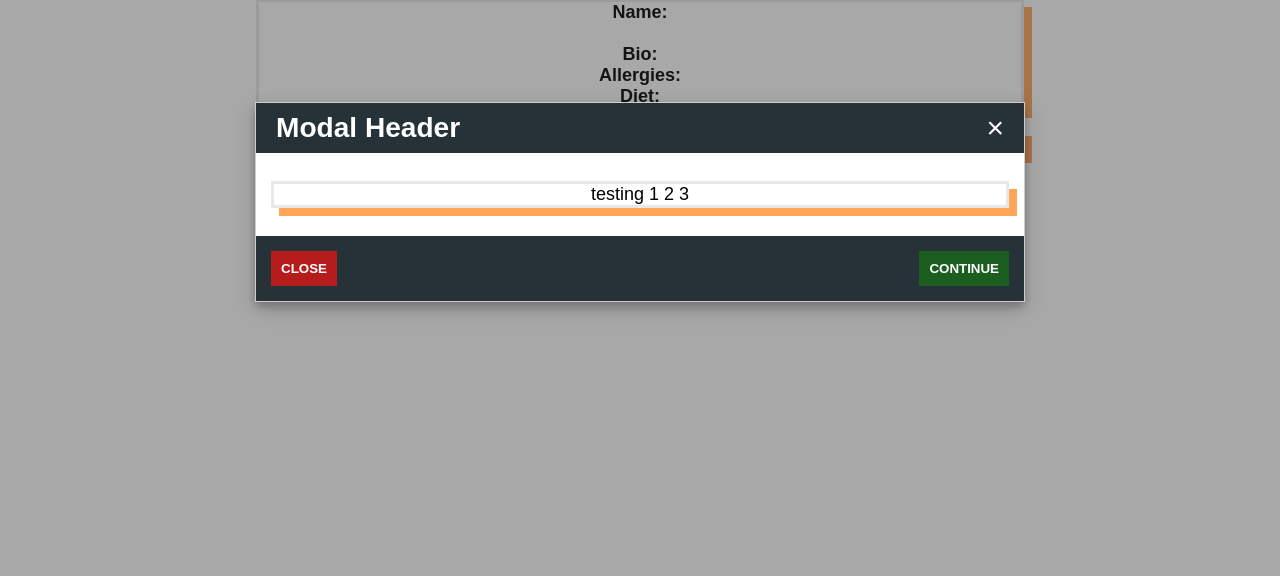
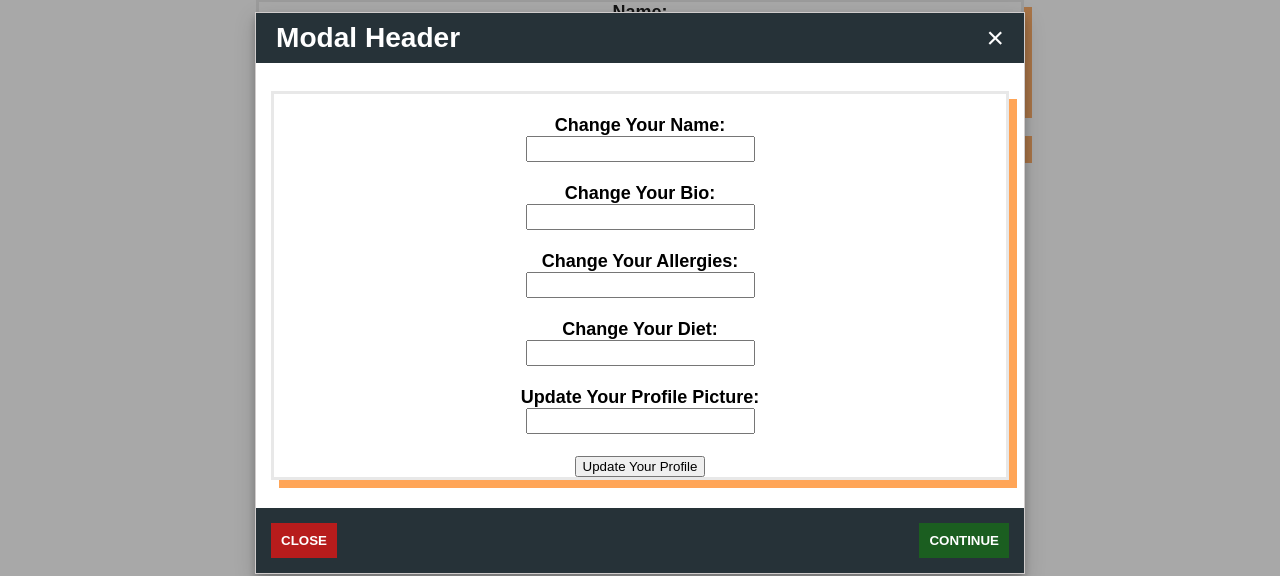
Before and after one commit to pirainogi/gobble-client, a React (Create React App) app: page /profile in a window 1280 px wide. Both pictures are taken after a click on the button "edit ur profile". Shown: the part 147-723 px from the top of the page. Built offline with nearby package versions, Linux system fonts and the light colour scheme; no server answers.

Commit message:
add state to user pg for update fn

```diff
--- a/src/App.js
+++ b/src/App.js
@@ -141,6 +141,10 @@ class App extends Component {
     })
   }
 
+  updateCurrentUser = (response) => {
+    console.log(response);
+  }
+
   grabRecipeForEvent = (recipe) => {
     console.log(recipe);
     this.setState({
--- a/src/components/UserInfo.js
+++ b/src/components/UserInfo.js
@@ -9,8 +9,25 @@ class UserInfo extends Component {
     super();
 
     this.state = {
-      isShowing: false
+      isShowing: false,
+      name: '',
+      email: '',
+      bio: '',
+      allergies: '',
+      diet: '',
+      profile_pic: '',
     }
+  }
+
+  componentDidMount() {
+    this.setState({
+      name: this.props.user.name,
+      email: this.props.user.email,
+      bio: this.props.user.bio,
+      allergies: this.props.user.allergies,
+      diet: this.props.user.diet,
+      profile_pic: this.props.user.profile_pic,
+    })
   }
 
   openModalHandler = () => {
@@ -26,7 +43,7 @@ class UserInfo extends Component {
   }
 
   render () {
-    console.log(this.props.user);
+    console.log('user props', this.props.user, 'state', this.state);
 
     return (
       <div className="user-info">
@@ -50,7 +67,19 @@ class UserInfo extends Component {
           show={this.state.isShowing}
           close={this.closeModalHandler}
         >
-          testing 1 2 3
+          <form>
+            <br></br><label><b>Change Your Name:</b></label><br></br>
+            <input type="text" id="user-name" name="name" onChange={this.handleChange} required></input><br></br><br></br>
+            <label><b>Change Your Bio:</b></label><br></br>
+            <input type="text" id="user-bio" name="bio"  onChange={this.handleChange} required></input><br></br><br></br>
+            <label><b>Change Your Allergies:</b></label><br></br>
+            <input type="text" id="user-allergies" name="allergies" onChange={this.handleChange} required></input><br></br><br></br>
+            <label><b>Change Your Diet:</b></label><br></br>
+            <input type="text" id="user-diet" name="diet" placeholder={this.props.recipeForEvent} onChange={this.handleChange} required></input><br></br><br></br>
+            <label><b>Update Your Profile Picture:</b></label><br></br>
+            <input type="text" id="user-pic" name="profile_pic" placeholder={this.props.recipeForEvent} onChange={this.handleChange} required></input><br></br><br></br>
+            <button onClick={this.handleSubmit}>Update Your Profile</button>
+          </form>
         </Modal>
 
       </div>
--- a/src/css/Modal.css
+++ b/src/css/Modal.css
@@ -2,10 +2,10 @@
     background: white;
     border: 1px solid #d0cccc;
     box-shadow: 0 5px 8px 0 rgba(0,0,0,0.2), 0 7px 20px 0 rgba(0,0,0,0.17);
-    margin: -140px auto 0;
+    margin: -230px auto 0;
     transition: all .8s;
     width: 60%;
-}
+} /* the modal margin needs to be adjusted it's not working for all screen sizes  */
 
 .modal-header {
     background: #263238;
```
